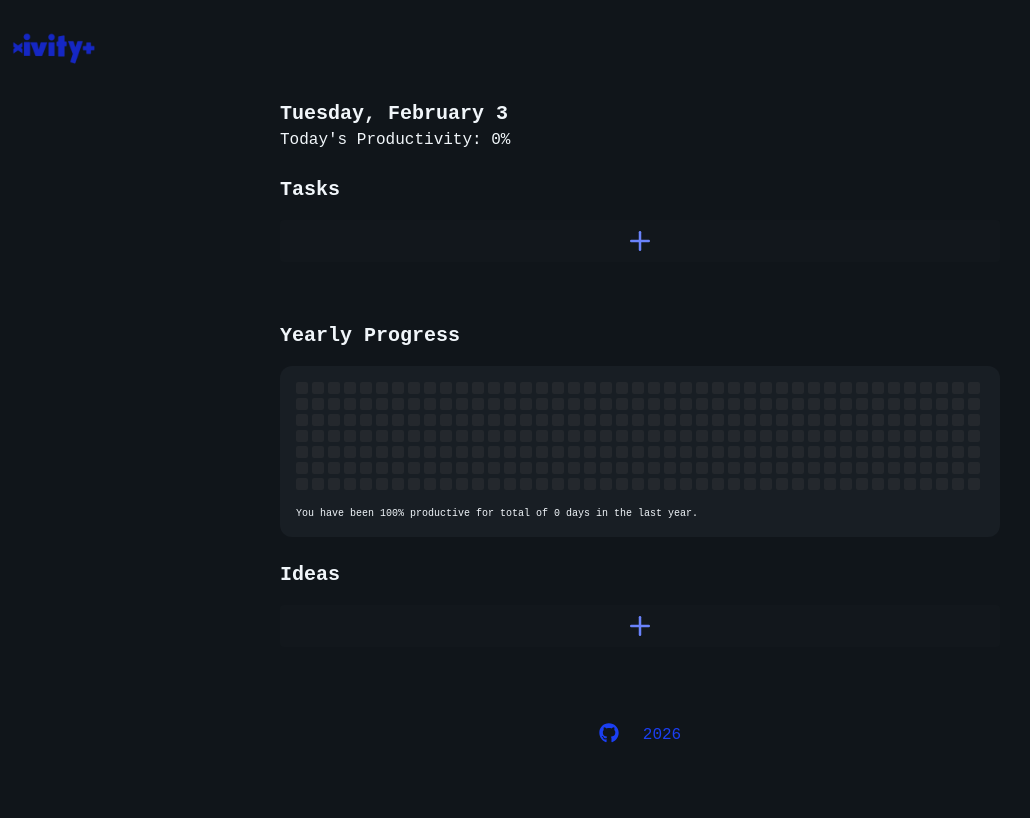
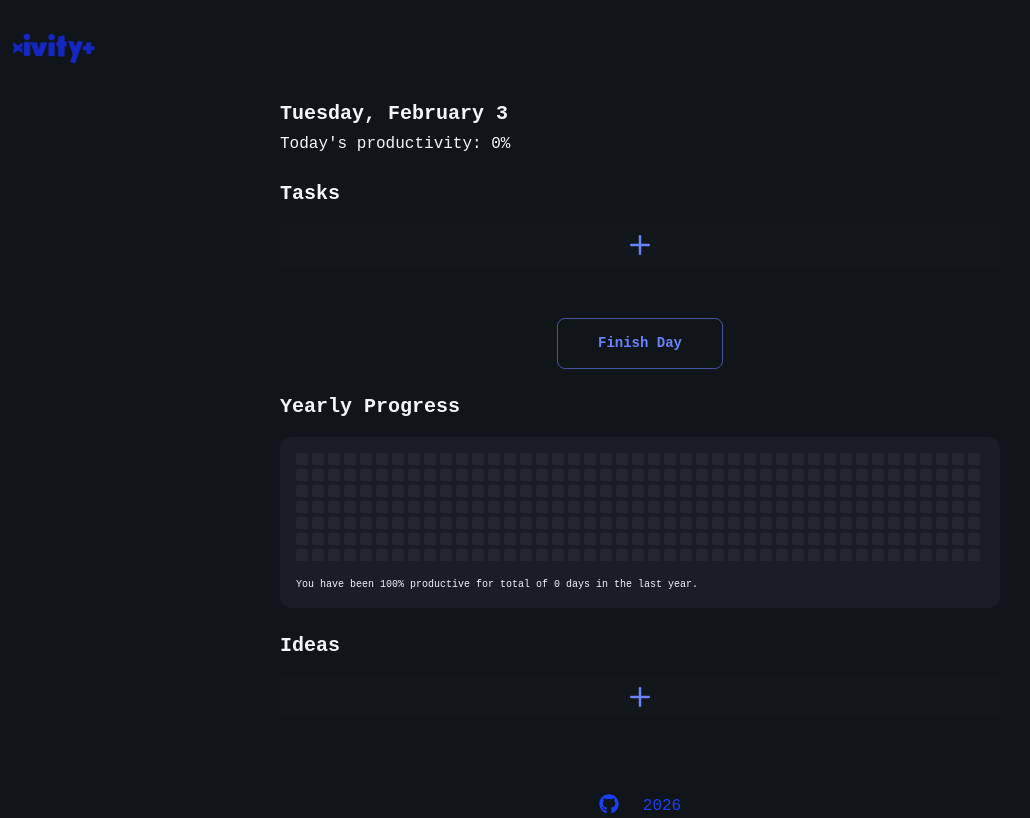
Before and after one commit to tltnsk/productivity-plus, a Next.js app: page / in a window 1280 px wide. Shown: the whole page, without its empty margins (0-1030 px from the left). Built offline with nearby package versions, Linux system fonts and the light colour scheme.

Commit message:
Return finish day logic

```diff
--- a/src/app/page.tsx
+++ b/src/app/page.tsx
@@ -106,9 +106,33 @@ export default function Home() {
   const [showMindItemsForm, setShowMindItemsForm] = useState(false);
 
   // current day in YYYY-MM-DD format (tracks when the calendar day changes)
-  const [currentDateISO, setCurrentDateISO] = useState(
-    () => new Date().toLocaleDateString("sv-SE"),
+  const [currentDateISO, setCurrentDateISO] = useState(() =>
+    new Date().toLocaleDateString("sv-SE"),
   );
+  const [todaysProductivity, setTodaysProductivity] = useState(0);
+  const [hasEndedToday, setHasEndedToday] = useState(false);
+
+  const endCurrentDay = () => {
+    if (tasks.length === 0) return;
+
+    const score = calculateProductivityScore(tasks);
+
+    const summary: DailySummary = {
+      id: currentDateISO,
+      date: currentDateISO,
+      tasks,
+      productivityPercentage: score,
+    };
+
+    setDailyHistory((prev) => {
+      const withoutToday = prev.filter((d) => d.date !== currentDateISO);
+      return [...withoutToday, summary];
+    });
+
+    setTodaysProductivity(score);
+    setHasEndedToday(true);
+    setTasks([]);
+  };
 
   // automatically finish the day when the calendar date changes (past 23:59)
   useEffect(() => {
@@ -131,6 +155,8 @@ export default function Home() {
           setTasks([]);
         }
         setCurrentDateISO(nowISO);
+        setTodaysProductivity(0);
+        setHasEndedToday(false);
       }
     }, 60 * 1000);
 
@@ -197,6 +223,17 @@ export default function Home() {
     month: "long",
   });
 
+  useEffect(() => {
+    const todaySummary = dailyHistory.find((d) => d.date === currentDateISO);
+    if (todaySummary) {
+      setTodaysProductivity(todaySummary.productivityPercentage);
+      setHasEndedToday(true);
+    } else {
+      setHasEndedToday(false);
+      setTodaysProductivity(calculateProductivityScore(tasks));
+    }
+  }, [dailyHistory, currentDateISO, tasks]);
+
   const theme = useTheme();
 
   // add items on mind
@@ -235,7 +272,7 @@ export default function Home() {
       <Header />
       <div className="pl-6 pr-6 max-w-3xl mx-auto">
         <h2 className="text-xl font-semibold">{today}</h2>
-        <p>Today's Productivity: {calculateProductivityScore(tasks)}%</p>
+        <p className="mt-1">Today's productivity: {todaysProductivity}%</p>
 
         {/* task section */}
         <section className="mt-6">
@@ -265,6 +302,35 @@ export default function Home() {
             deleteTask={deleteTask}
             updateTask={updateTask}
           ></TaskList>
+          <div className="mt-4 flex justify-center">
+            <Button
+              sx={{
+                py: 1.5,
+                px: 5,
+                borderRadius: 2,
+                fontWeight: "bold",
+                border: `1px solid ${alpha(theme.palette.primary.main, 0.6)}`,
+                color: alpha(theme.palette.common.white, 0.8),
+                textTransform: "none",
+                transition: "all 0.2s",
+                "&:hover": {
+                  backgroundColor: alpha(theme.palette.form.main, 0.1),
+                },
+                "& span": {
+                  background: theme.palette.primary.main,
+                  WebkitBackgroundClip: "text",
+                  WebkitTextFillColor: "transparent",
+                },
+              }}
+              onClick={endCurrentDay}
+              className="py-2 px-10 border border-white/5 rounded-xl font-bold text-white/80 bg-white/10 hover:bg-white/15 transition-all cursor-pointer"
+              disabled={tasks.length === 0}
+            >
+              <span className="bg-blue-500 bg-clip-text text-transparent">
+                Finish Day
+              </span>
+            </Button>
+          </div>
         </section>
 
         {/**Yearly grid  */}
```
